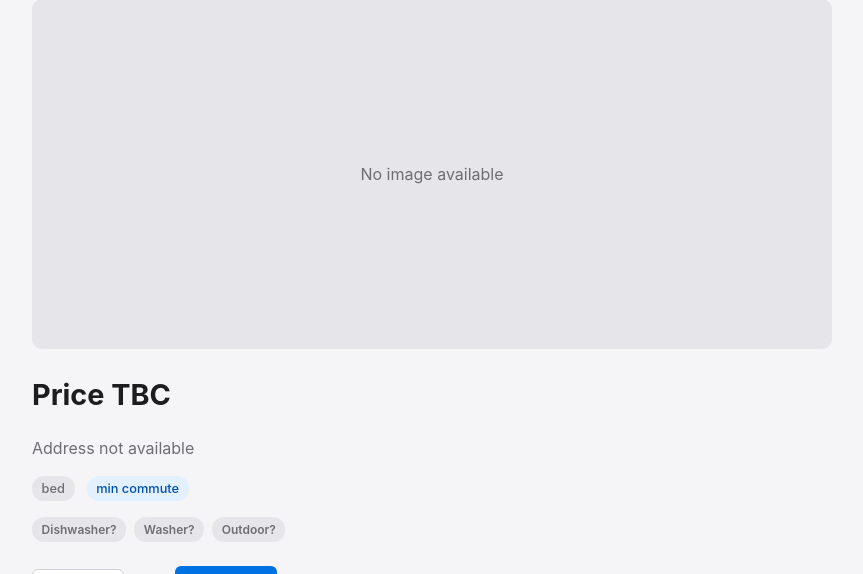
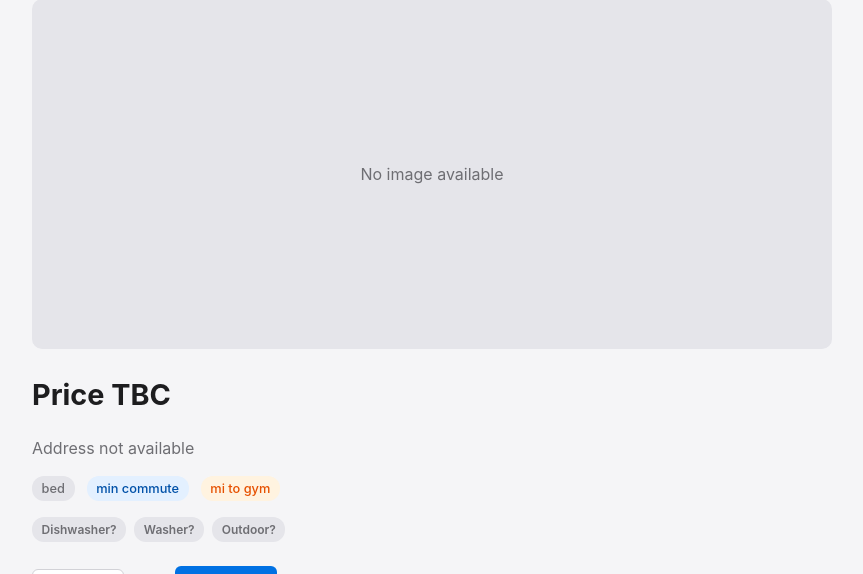
Before and after one commit to Leolebleis/flat-finder-uk, a FastAPI app: template ui/templates/detail.html in a window 1280 px wide. Shown: the part 117-691 px from the top of the page, without its empty margins (208-1071 px from the left). Run offline with FastAPI, Linux system fonts and the light colour scheme; the template is opened without the code that fills it, so the values that code supplies are empty.

Commit message:
feat: add gym distance badge to listings

```diff
--- a/ui/main.py
+++ b/ui/main.py
@@ -53,6 +53,10 @@ app = FastAPI(title="Flat Finder UI", root_path="/flat", lifespan=lifespan)
 # Finchley Road Station coordinates for distance calculation
 STATION_LAT = 51.5472
 STATION_LNG = -0.1803
+
+# Anytime Fitness Swiss Cottage (Harben Parade, NW3)
+GYM_LAT = 51.5445
+GYM_LNG = -0.1762
 
 
 def _haversine_miles(lat1: float, lng1: float, lat2: float, lng2: float) -> float:
@@ -120,6 +124,9 @@ def feed_page(request: Request, sort: str = "newest", zone: str = "all"):
             ), 2)
         else:
             d["distance_mi"] = None
+        d["gym_distance_mi"] = round(_haversine_miles(
+            GYM_LAT, GYM_LNG, d["latitude"], d["longitude"]
+        ), 2) if d.get("latitude") and d.get("longitude") else None
         listings.append(d)
     zones = sorted(set(d.get("zone") or "Unknown" for d in listings))
     if zone != "all":
@@ -157,6 +164,12 @@ def detail_page(listing_id: str, request: Request):
     listing["seen"] = bool(state_row["seen"]) if state_row else False
     listing["favourite"] = bool(state_row["favourite"]) if state_row else False
     listing["notes"] = state_row["notes"] if state_row else None
+    if listing.get("latitude") and listing.get("longitude"):
+        listing["gym_distance_mi"] = round(_haversine_miles(
+            GYM_LAT, GYM_LNG, listing["latitude"], listing["longitude"]
+        ), 2)
+    else:
+        listing["gym_distance_mi"] = None
     return templates.TemplateResponse(request, "detail.html", {
         "listing": listing,
     })
--- a/ui/static/style.css
+++ b/ui/static/style.css
@@ -34,6 +34,8 @@
   --distance-text: #5e35b1;
   --commute-bg: #e3f0ff;
   --commute-text: #0051a8;
+  --gym-bg: #fff3e0;
+  --gym-text: #e65100;
   --feature-no-bg: #ffecea;
   --feature-no-text: #c0392b;
   --feature-yes-bg: var(--green-bg);
@@ -61,6 +63,8 @@
     --distance-text: #b39ddb;
     --commute-bg: #1a2a40;
     --commute-text: #7db8f0;
+    --gym-bg: #3a2a1a;
+    --gym-text: #ffb74d;
     --feature-no-bg: #3a1a1a;
     --feature-no-text: #f08080;
     --feature-yes-bg: #1a3326;
@@ -330,6 +334,11 @@ a.filter-btn--active:hover {
 .meta-badge--commute {
   background: var(--commute-bg);
   color: var(--commute-text);
+}
+
+.meta-badge--gym {
+  background: var(--gym-bg);
+  color: var(--gym-text);
 }
 
 .card__furnishing {
--- a/ui/templates/detail.html
+++ b/ui/templates/detail.html
@@ -58,6 +58,9 @@
         {% endif %}
         {% if listing.commute_mins is not none %}
         <span class="meta-badge meta-badge--commute">{{ listing.commute_mins }} min commute</span>
+        {% endif %}
+        {% if listing.gym_distance_mi is not none %}
+        <span class="meta-badge meta-badge--gym">{{ listing.gym_distance_mi }} mi to gym</span>
         {% endif %}
         {% if listing.zone %}
         <span class="meta-badge">{{ listing.zone }}</span>
--- a/ui/templates/feed.html
+++ b/ui/templates/feed.html
@@ -64,6 +64,9 @@
                 {% endif %}
                 {% if l.commute_mins is not none %}
                 <span class="meta-badge meta-badge--commute">{{ l.commute_mins }} min commute</span>
+                {% endif %}
+                {% if l.gym_distance_mi is not none %}
+                <span class="meta-badge meta-badge--gym">{{ l.gym_distance_mi }} mi to gym</span>
                 {% endif %}
             </div>
 
```
Also changed, not shown: tests/test_ui.py (+12 -0 lines).
